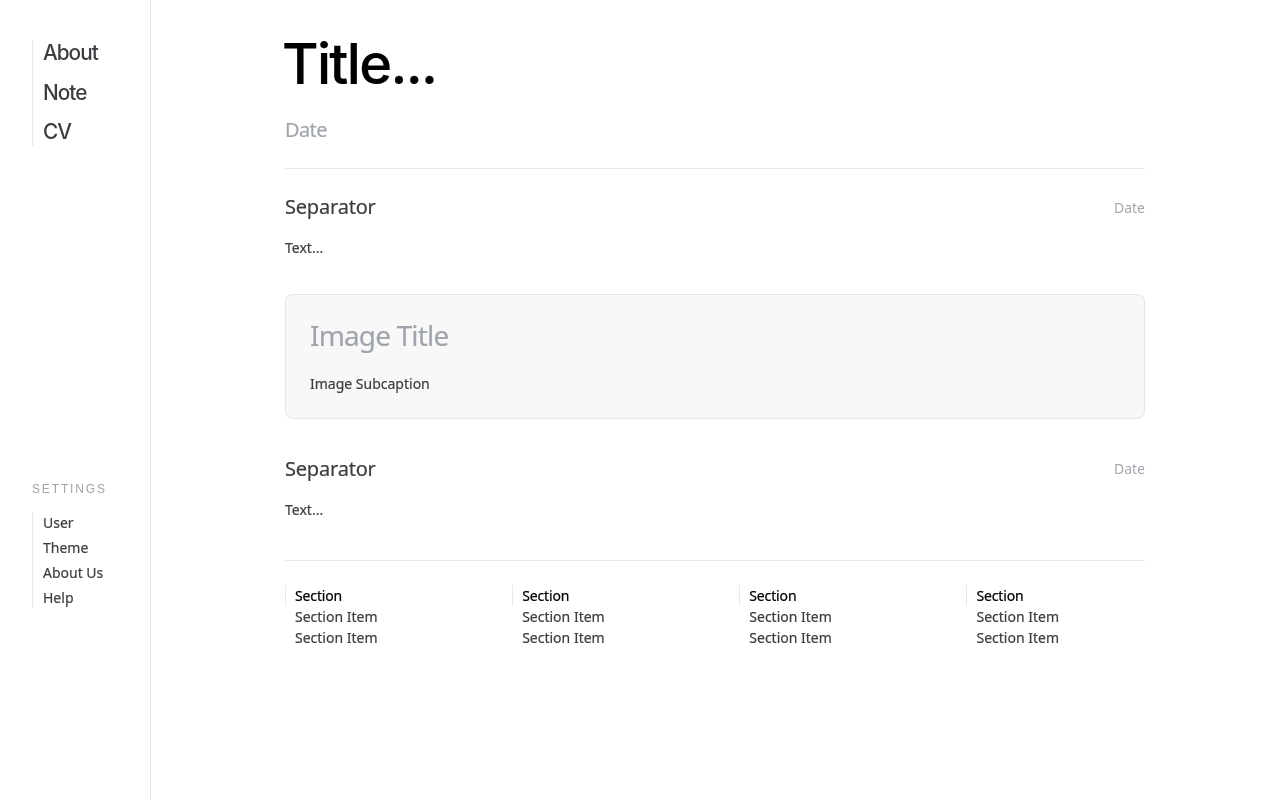
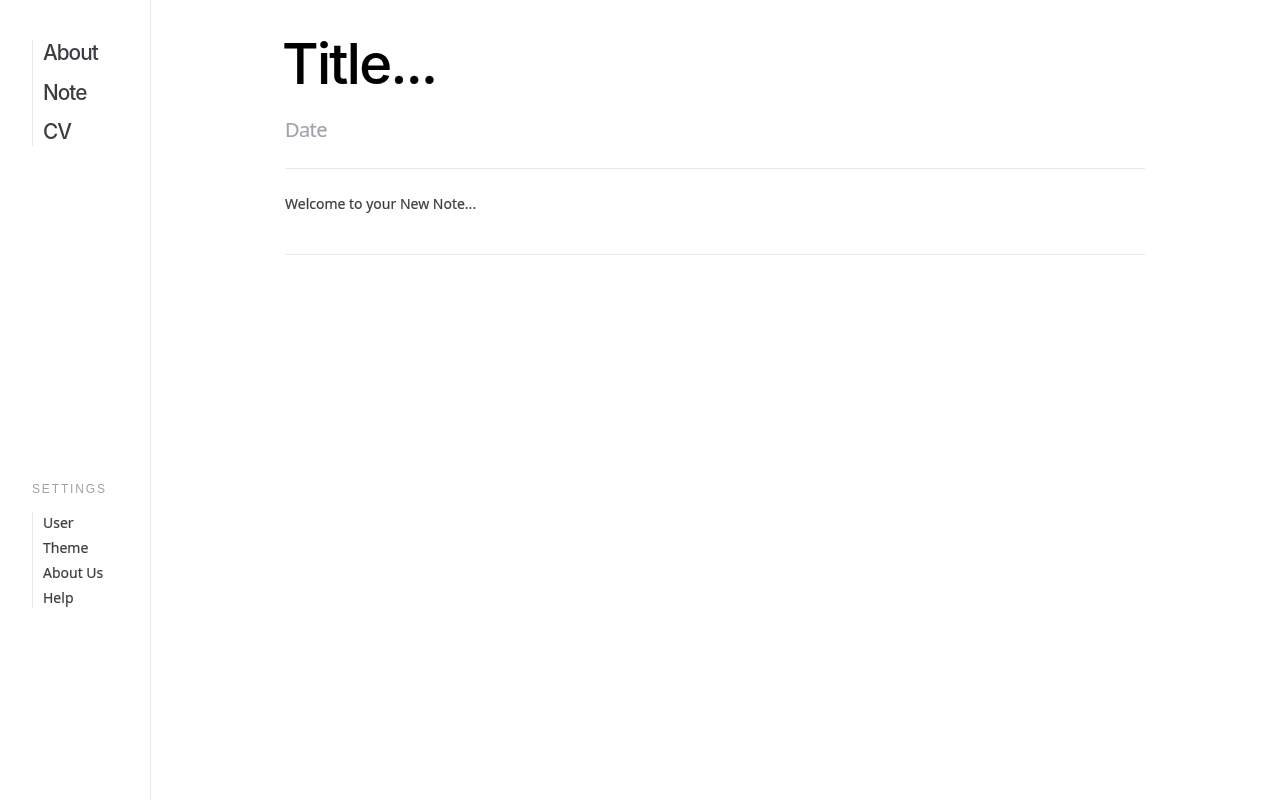
Before and after one commit to rudrachavda/betternotes, a React (Vite) app: page /maincanvas in a window 1280 px wide. Built offline with nearby package versions, Linux system fonts and the light colour scheme.

Commit message:
progress

```diff
--- a/package.json
+++ b/package.json
@@ -11,6 +11,7 @@
   },
   "dependencies": {
     "react": "^19.1.0",
+    "react-beautiful-dnd": "^13.1.1",
     "react-dom": "^19.1.0",
     "react-router-dom": "^7.5.3"
   },
--- a/src/components/maincanvas.css
+++ b/src/components/maincanvas.css
@@ -423,7 +423,7 @@ img {
     font-family: system-ui, -apple-system, BlinkMacSystemFont, "Segoe UI", Roboto, Oxygen, Ubuntu, Cantarell, "Fira Sans", "Droid Sans", "Helvetica Neue", sans-serif, "System Default", sans-serif;
     font-size: 14px;
     font-style: normal;
-    font-weight: 400;
+    font-weight: 500;
     letter-spacing: 0px;
     line-height: 21px;
     margin: 0px;
@@ -689,3 +689,58 @@ img {
         height: auto;
     }
 }
+
+/* Command Menu Styles */
+.command-menu {
+    border-color: rgba(225, 228, 232, 0.8);
+    border-style: solid;
+    border-width: 1px;
+    border-radius: 6px;
+    background-color: rgb(255, 255, 255);
+    /* box-shadow: 0 2px 8px rgba(0, 0, 0, 0.15); */
+    padding: 8px 0;
+    min-width: 200px;
+    max-height: 300px;
+    overflow-y: auto;
+}
+
+.command-menu-item {
+    display: flex;
+    align-items: center;
+    padding: 8px 16px;
+    cursor: pointer;
+    transition: background-color 0.2s ease;
+
+    font-family: system-ui, -apple-system, BlinkMacSystemFont, "Segoe UI", Roboto, Oxygen, Ubuntu, Cantarell, "Fira Sans", "Droid Sans", "Helvetica Neue", sans-serif, "System Default", sans-serif;
+    font-size: 14px;
+    font-style: normal;
+    font-weight: 400;
+    letter-spacing: 0px;
+    line-height: 21px;
+    margin: 0px;
+    /* This represents paragraph spacing */
+    text-align: start;
+    color: #3b3d41;
+    text-decoration: none;
+    text-transform: none;
+    padding-left: 10px;
+
+    -webkit-text-stroke-width: 0.2px;
+    -webkit-text-stroke-color: #3b3d41;
+    -webkit-font-smoothing: antialiased;
+    text-rendering: optimizeLegibility;
+}
+
+.command-menu-item:hover {
+    background-color: #f5f5f5;
+}
+
+.command-menu-icon {
+    margin-right: 12px;
+    font-size: 18px;
+}
+
+.command-menu-label {
+    font-size: 14px;
+    color: #333;
+}
--- a/src/components/maincanvas.jsx
+++ b/src/components/maincanvas.jsx
@@ -1,7 +1,87 @@
-import React from "react";
-import "./maincanvas.css";
+import React, { useState, useRef, useEffect } from 'react'
+import './maincanvas.css'
+
+// Import element components
+import TextElement from './elements/text'
+import SeparatorElement from './elements/separator'
+import ImageElement from './elements/image'
+import SectionElement from './elements/section'
+
+// Command menu items
+const COMMAND_ITEMS = [
+  { type: 'text', label: 'Text', icon: '📝' },
+  { type: 'separator', label: 'Separator', icon: '—' },
+  { type: 'image', label: 'Image', icon: '🖼️' },
+  { type: 'section', label: 'Section', icon: '📑' }
+]
+
+// Create a new element based on type
+const createElement = (type) => {
+  switch (type) {
+    case 'text':
+      return { type, content: 'Start typing...' }
+    case 'separator':
+      return { type, title: 'Separator Title', date: 'Date' }
+    case 'image':
+      return { type, title: 'Image Title', subtitle: 'Image Subcaption', images: [] }
+    case 'section':
+      return { type, title: 'Section', items: ['Item 1'] }
+    default:
+      return null
+  }
+}
 
 const Main = () => {
+    // State for content blocks (text, separator, image)
+    const [contentBlocks, setContentBlocks] = useState([])
+    // State for team blocks (sections)
+    const [teamBlocks, setTeamBlocks] = useState([])
+    // State for command menu
+    const [commandMenu, setCommandMenu] = useState({ show: false, position: null, filter: '' })
+    const editorRef = useRef(null)
+
+    // Handle key press in editor
+    const handleKeyPress = (e) => {
+        if (e.key === '/') {
+            const selection = window.getSelection()
+            const range = selection.getRangeAt(0)
+            const rect = range.getBoundingClientRect()
+
+            setCommandMenu({
+                show: true,
+                position: { top: rect.top + window.scrollY, left: rect.left + window.scrollX },
+                filter: ''
+            })
+        } else if (commandMenu.show) {
+            if (e.key === 'Escape') {
+                setCommandMenu({ show: false, position: null, filter: '' })
+            } else if (e.key === 'Backspace' && commandMenu.filter === '') {
+                setCommandMenu({ show: false, position: null, filter: '' })
+            } else if (e.key.length === 1) {
+                setCommandMenu(prev => ({
+                    ...prev,
+                    filter: prev.filter + e.key
+                }))
+            }
+        }
+    }
+
+    // Handle command selection
+    const handleCommandSelect = (type) => {
+        const newElement = createElement(type)
+        if (type === 'section') {
+            setTeamBlocks([...teamBlocks, newElement])
+        } else {
+            setContentBlocks([...contentBlocks, newElement])
+        }
+        setCommandMenu({ show: false, position: null, filter: '' })
+    }
+
+    // Filter command items based on input
+    const filteredCommands = COMMAND_ITEMS.filter(item =>
+        item.label.toLowerCase().includes(commandMenu.filter.toLowerCase())
+    )
+
     return (
         <div className="detailedprojectpage" style={{ minHeight: "100vh", width: "auto" }} >
             <div className="projectpagecontainer">
@@ -23,148 +103,72 @@ const Main = () => {
 
                             <div className="contentText">
                                 <div className="contentTextcontainer">
-
-                                    <div className="contentseperator" id="beginning">
-                                        <div className="titleofseperator">
-                                            <h3 className="titleofseperatorstyle" contentEditable suppressContentEditableWarning={true} >
-                                                Separator
-                                            </h3>
-                                        </div>
-
-                                        <div className="dateofseperator">
-                                            <p className="dateofseperatorstyle" contentEditable suppressContentEditableWarning={true} >
-                                                Date
-                                            </p>
-                                        </div>
-                                    </div>
-
                                     <div className="contentTextwrap">
-                                        <p className="contentTextstyle" contentEditable suppressContentEditableWarning={true} >
-                                            Text...
+                                        <p
+                                            className="contentTextstyle"
+                                            contentEditable
+                                            suppressContentEditableWarning={true}
+                                            onKeyDown={handleKeyPress}
+                                            ref={editorRef}
+                                        >
+                                            Welcome to your New Note...
                                         </p>
                                     </div>
 
-                                    <div className="contentCard">
-                                        <div className="contentCardTitle">
-                                            <h3
-                                                className="contentCardTitlestyle"
-                                                contentEditable
-                                                suppressContentEditableWarning={true}
-                                            >
-                                                Image Title
-                                            </h3>
-                                        </div>
-
-                                        <div className="contentCardSubtitle">
-                                            <p className="contentTextstyle" contentEditable suppressContentEditableWarning={true} >
-                                                Image Subcaption
-                                            </p>
-                                        </div>
-
-                                        {/* <div className="contentcardimagecontainer">
-                                            <div className="contentcardImageratio">
-                                                <div className='contentcardImage'>
-                                                    <img
-                                                        className='contentcardImagestyle'
-                                                        src='/images/eaglebench.jpg'
-                                                        alt='Project Image'
-                                                    />
-                                                </div>
-
-                                                <div className='contentcardImage'>
-                                                    <img
-                                                        className='contentcardImagestyle'
-                                                        src='/images/workdayone.jpg'
-                                                        alt='Project Image'
-                                                    />
-                                                </div>
-                                            </div>
-                                        </div> */}
-
-                                        {/* <div className='contentCardgradient' id='first'></div> */}
-                                    </div>
-
-                                    <div className="contentseperator" id="beginning">
-                                        <div className="titleofseperator">
-                                            <h3
-                                                className="titleofseperatorstyle"
-                                                contentEditable
-                                                suppressContentEditableWarning={true}
-                                            >
-                                                Separator
-                                            </h3>
-                                        </div>
-
-                                        <div className="dateofseperator">
-                                            <p className="dateofseperatorstyle" contentEditable suppressContentEditableWarning={true} >
-                                                Date
-                                            </p>
-                                        </div>
-                                    </div>
-
-                                    <div className="contentTextwrap">
-                                        <p className="contentTextstyle" contentEditable suppressContentEditableWarning={true} >
-                                            Text...
-                                        </p>
-                                    </div>
+                                    {contentBlocks.map((block, index) => {
+                                        switch (block.type) {
+                                            case 'text':
+                                                return <TextElement key={index} content={block.content} />
+                                            case 'separator':
+                                                return <SeparatorElement key={index} title={block.title} date={block.date} />
+                                            case 'image':
+                                                return <ImageElement key={index} title={block.title} subtitle={block.subtitle} />
+                                            default:
+                                                return null
+                                        }
+                                    })}
                                 </div>
                             </div>
 
                             <div className="contentTeam">
-                                <div className="contentTeamsection">
-                                    <p className="contentTeamtitle" contentEditable suppressContentEditableWarning={true} >
-                                        Section
-                                    </p>
-                                    <p className="contentTeamtext" contentEditable suppressContentEditableWarning={true} >
-                                        Section Item
-                                    </p>
-                                    <p className="contentTeamtext" contentEditable suppressContentEditableWarning={true} >
-                                        Section Item
-                                    </p>
-                                </div>
-
-                                <div className="contentTeamsection">
-                                    <p className="contentTeamtitle" contentEditable suppressContentEditableWarning={true} >
-                                        Section
-                                    </p>
-                                    <p className="contentTeamtext" contentEditable suppressContentEditableWarning={true} >
-                                        Section Item
-                                    </p>
-                                    <p className="contentTeamtext" contentEditable suppressContentEditableWarning={true} >
-                                        Section Item
-                                    </p>
-                                </div>
-
-                                <div className="contentTeamsection">
-                                    <p className="contentTeamtitle" contentEditable suppressContentEditableWarning={true} >
-                                        Section
-                                    </p>
-                                    <p className="contentTeamtext" contentEditable suppressContentEditableWarning={true} >
-                                        Section Item
-                                    </p>
-                                    <p className="contentTeamtext" contentEditable suppressContentEditableWarning={true} >
-                                        Section Item
-                                    </p>
-                                </div>
-
-                                <div className="contentTeamsection">
-                                    <p className="contentTeamtitle" contentEditable suppressContentEditableWarning={true} >
-                                        Section
-                                    </p>
-                                    <p className="contentTeamtext" contentEditable suppressContentEditableWarning={true} >
-                                        Section Item
-                                    </p>
-                                    <p className="contentTeamtext" contentEditable suppressContentEditableWarning={true} >
-                                        Section Item
-                                    </p>
-                                </div>
+                                {teamBlocks.map((block, index) => (
+                                    <SectionElement
+                                        key={index}
+                                        title={block.title}
+                                        items={block.items}
+                                    />
+                                ))}
                             </div>
                         </div>
                     </div>
                 </div>
             </div>
+
+            {/* Command Menu */}
+            {commandMenu.show && (
+                <div
+                    className="command-menu"
+                    style={{
+                        position: 'absolute',
+                        top: commandMenu.position.top,
+                        left: commandMenu.position.left,
+                        zIndex: 1000
+                    }}
+                >
+                    {filteredCommands.map((item) => (
+                        <div
+                            key={item.type}
+                            className="command-menu-item"
+                            onClick={() => handleCommandSelect(item.type)}
+                        >
+                            <span className="command-menu-icon">{item.icon}</span>
+                            <span className="command-menu-label">{item.label}</span>
+                        </div>
+                    ))}
+                </div>
+            )}
         </div>
-    );
-};
+    )
+}
 
-export default Main;
+export default Main
```
Also changed, not shown: src/components/elements/image.jsx (+34 -21 lines), src/components/elements/section.jsx (+37 -45 lines), src/components/elements/separator.jsx (+31 -10 lines), src/components/elements/text.jsx (+17 -5 lines), 1 other file (tests, documents, lock files or other folders).
